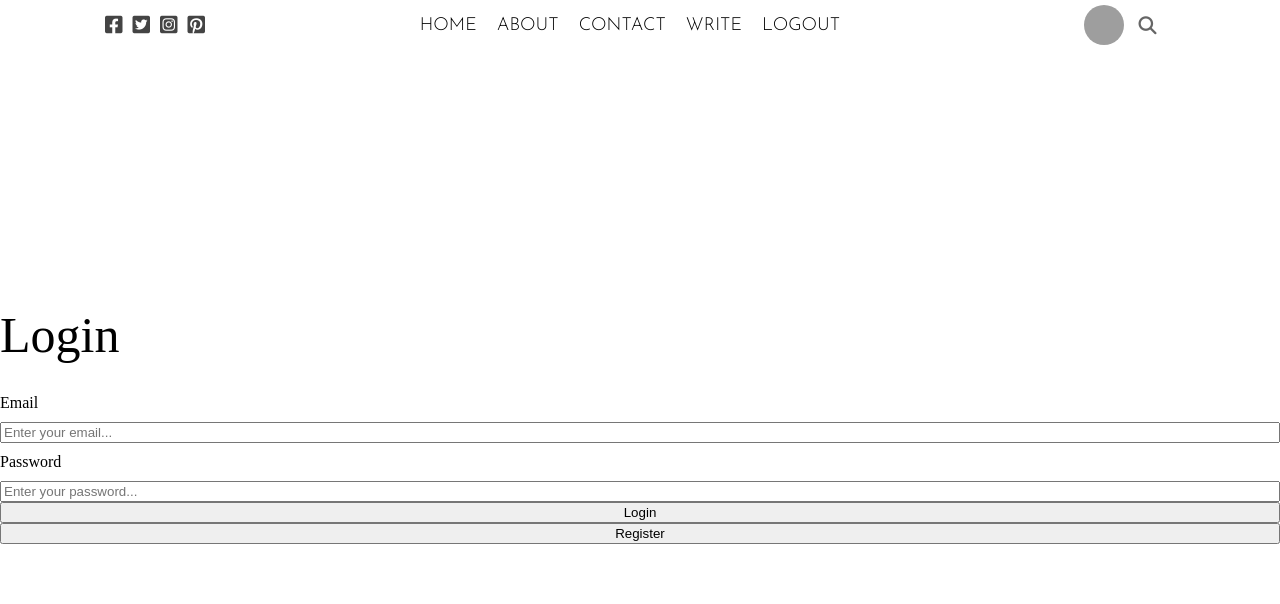
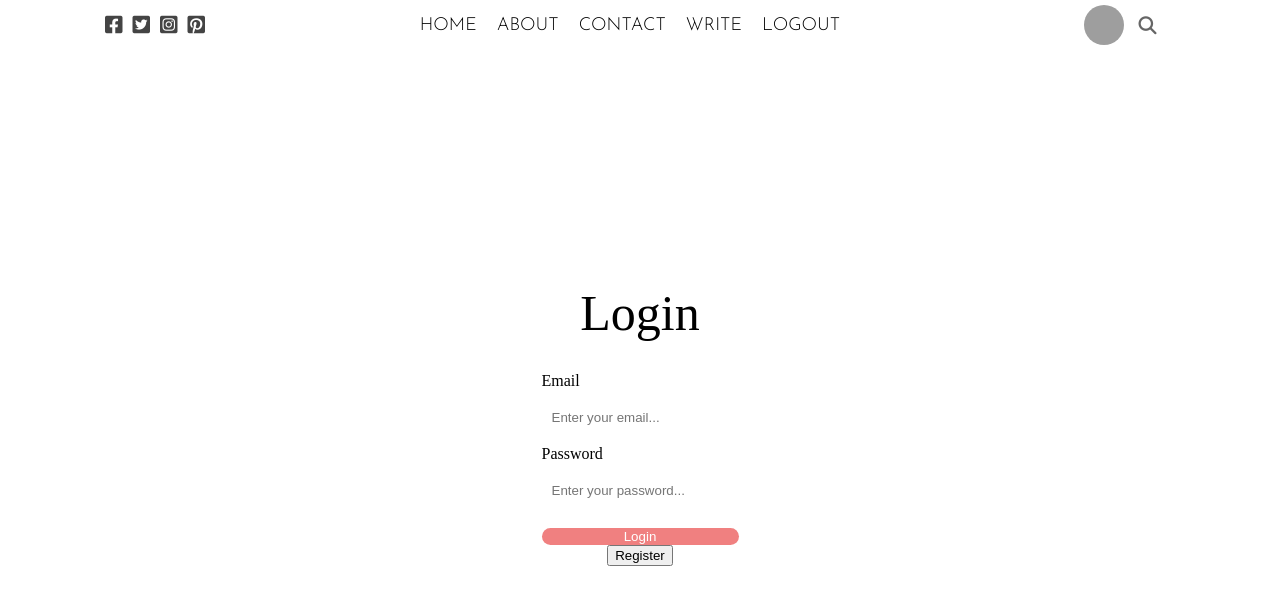
Before and after one commit to EvMad/react-frontend-sandbox, a React (Create React App) app: page / in a window 1280 px wide. Shown: the top 604 px of the page. Built offline with nearby package versions, Linux system fonts and the light colour scheme; grey boxes are pictures that could not be loaded.

Commit message:
.loginButton {} / .login {align-items: center;}

```diff
--- a/src/pages/login/login.css
+++ b/src/pages/login/login.css
@@ -2,6 +2,7 @@
     height: calc(100vh - 50px);
     display: flex;
     flex-direction: column;
+    align-items: center;
     justify-content: center;
 }
 
@@ -18,3 +19,18 @@
 .loginForm > label {
     margin: 10px 0;
 }
+
+.loginInput {
+    padding: 10px;
+    background-color: white;
+    border: none;
+}
+
+.loginButton {
+    margin-top: 20px;
+    cursor: pointer;
+    background-color: lightcoral;
+    color: white;
+    border: none;
+    border-radius: 10px;
+}
```
